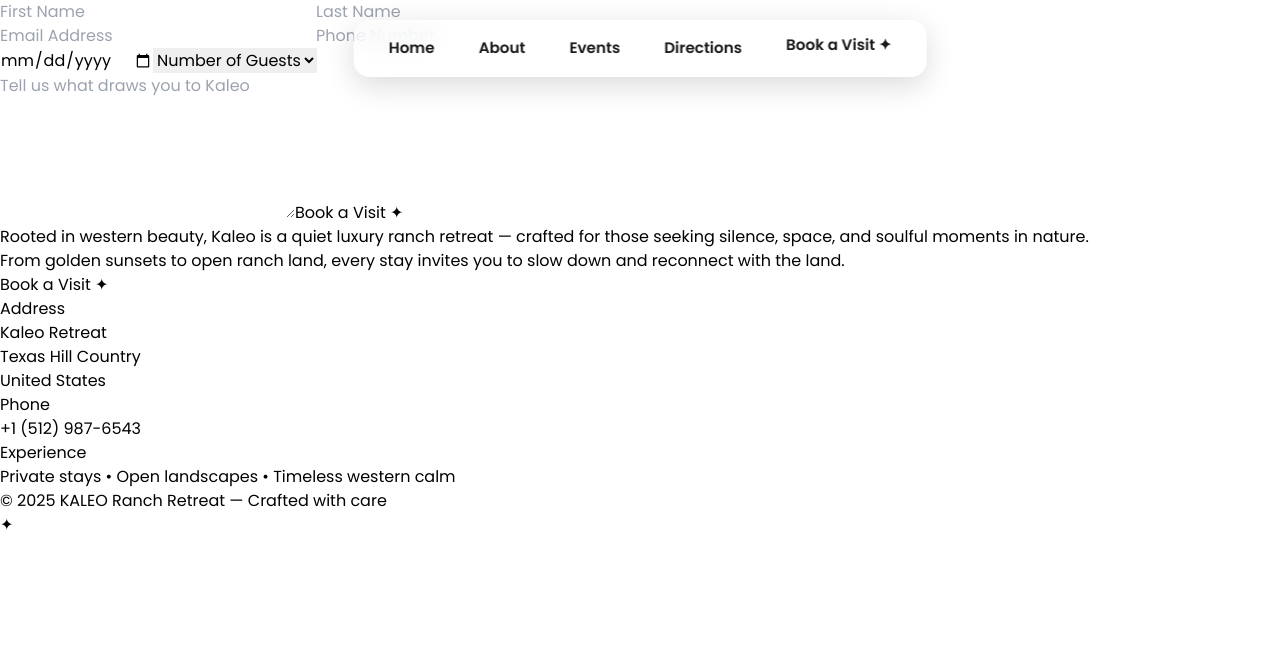
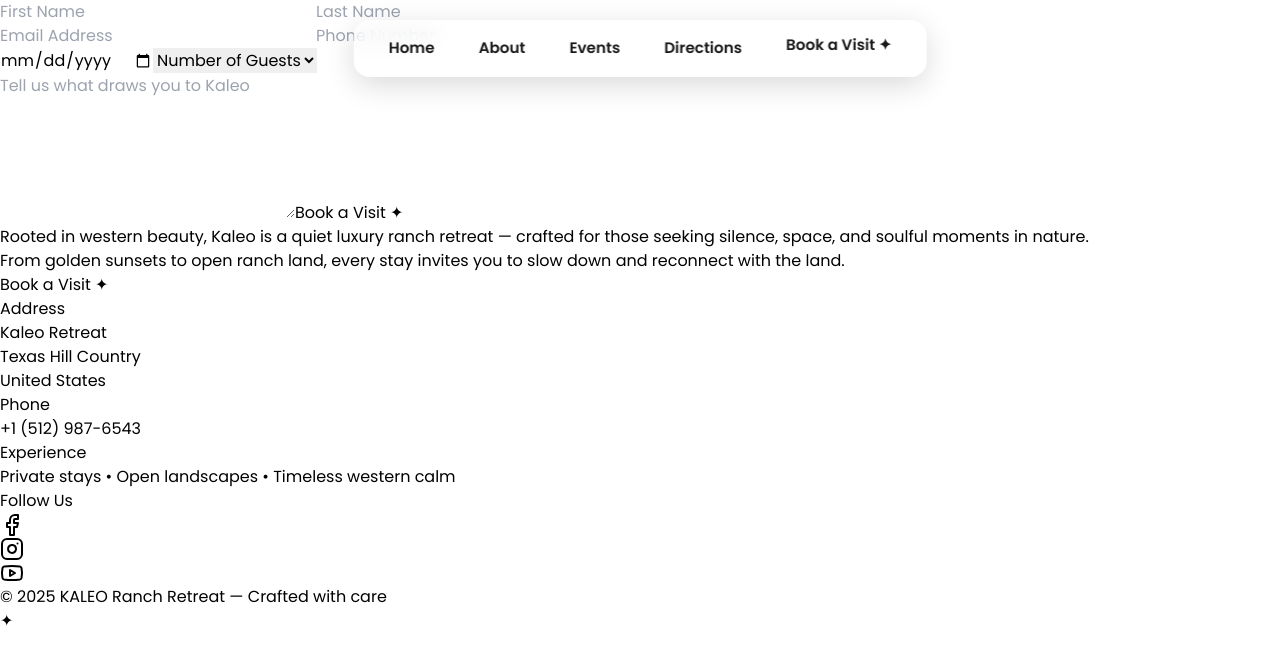
Before and after one commit to Avinash07x/Travel, a React (Vite) app in the folder Project2/: page /contact in a window 1280 px wide. Shown: the top 664 px of the page. Built offline with nearby package versions, Linux system fonts and the light colour scheme.

Commit message:
Footer Updated code

```diff
--- a/Project2/src/components/Footer.jsx
+++ b/Project2/src/components/Footer.jsx
@@ -1,4 +1,6 @@
 import React from "react";
+import { Link } from "react-router-dom";
+import { Facebook, Instagram, Youtube } from "lucide-react";
 
 const Footer = () => {
   return (
@@ -18,29 +20,29 @@ const Footer = () => {
               down and reconnect with the land.
             </p>
 
-            <a
-              href="/contact"
+            <Link
+              to="/contact"
               className="inline-block bg-black text-white px-8 py-3 rounded-sm text-sm font-medium hover:bg-stone-100 transition-colors"
             >
               Book a Visit ✦
-            </a>
+            </Link>
           </div>
 
           {/* RIGHT CONTENT */}
           <div className="space-y-8">
             <div>
-              <p className="text-xs text-[#8b7355] uppercase tracking-widest text-stone-500 mb-3">
+              <p className="text-xs uppercase tracking-widest text-stone-500 mb-3">
                 Address
               </p>
               <p className="text-lg text-stone-400 hover:text-stone-700 leading-relaxed">
                 Kaleo Retreat <br />
                 Texas Hill Country <br />
-                United States <br />
+                United States
               </p>
             </div>
 
             <div>
-              <p className="text-xs text-[#8b7355]  uppercase tracking-widest text-stone-500 mb-3">
+              <p className="text-xs uppercase tracking-widest text-stone-500 mb-3">
                 Phone
               </p>
               <a
@@ -52,12 +54,23 @@ const Footer = () => {
             </div>
 
             <div>
-              <p className="text-xs text-[#8b7355] uppercase tracking-widest text-stone-500 mb-3">
+              <p className="text-xs uppercase tracking-widest text-stone-500 mb-3">
                 Experience
               </p>
               <p className="text-stone-400 hover:text-stone-700 leading-relaxed">
                 Private stays • Open landscapes • Timeless western calm
               </p>
+            </div>
+
+            <div>
+              <p className="text-xs uppercase tracking-widest text-stone-500 mb-3">
+                Follow Us
+              </p>
+              <div className="flex space-x-4">
+                <a href="#" className="text-stone-500 hover:text-stone-700"><Facebook size={24} /></a>
+                <a href="#" className="text-stone-500 hover:text-stone-700"><Instagram size={24} /></a>
+                <a href="#" className="text-stone-500 hover:text-stone-700"><Youtube size={24} /></a>
+              </div>
             </div>
           </div>
         </div>
```
